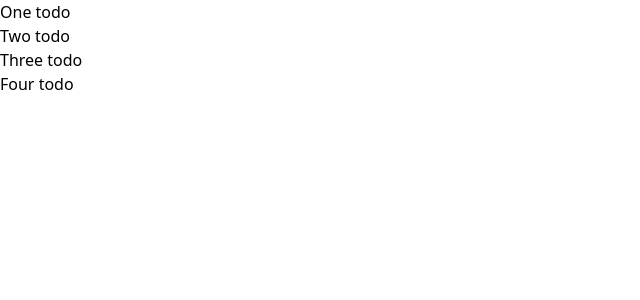
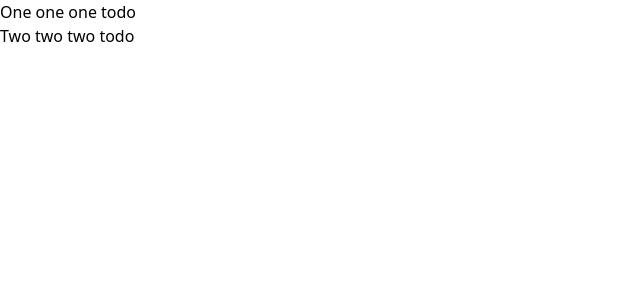
Before and after one commit to ahmadtulas/wd301, a React (Vite) app in the folder smarter-task/: page / in a window 1280 px wide. Shown: the top 300 px of the page, without its empty margins (0-640 px from the left). Built offline with nearby package versions, Linux system fonts and the light colour scheme.

Commit message:
Updating state in class based components

```diff
--- a/smarter-task/src/TaskList.tsx
+++ b/smarter-task/src/TaskList.tsx
@@ -19,8 +19,24 @@ class TaskList extends React.Component<Props,State>{
             {title: 'Four todo'},
         ]}
     }
+    componentDidMount(): void {
+        const tasks= [
+            {title: 'One one one todo'},
+            {title: 'Two two two todo'},
+
+        ];
+
+        this.setState((state,props) => (
+            {
+                tasks
+            }
+        ));
+
+
+
+    }
     render(){
-        return <>{this.state.tasks.map((task)=>( <Task title={task.title}/>
+        return <>{this.state.tasks.map((task,idx)=>( <Task key={idx} title={task.title}/>
     ))}
     </>
     }
```
